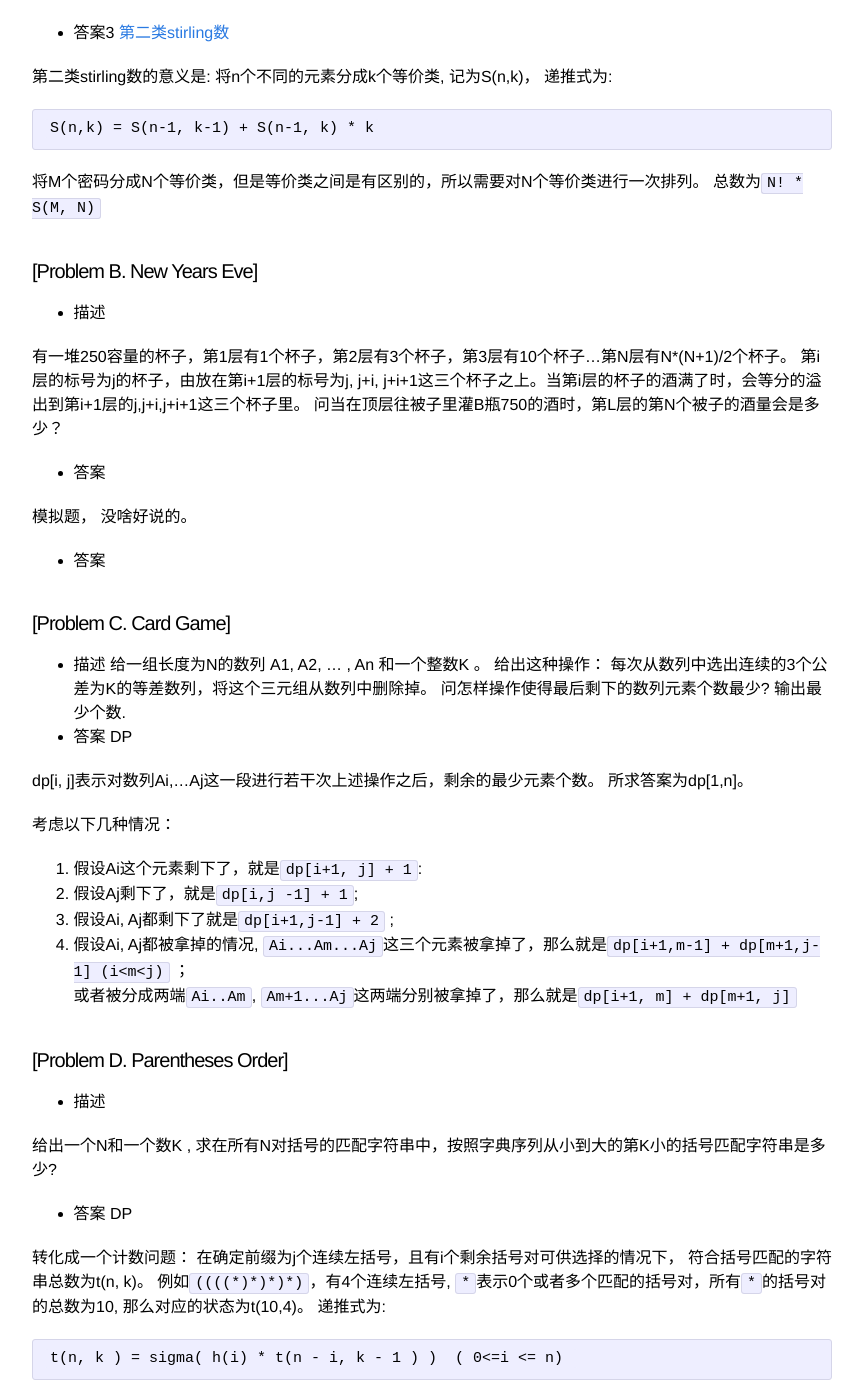
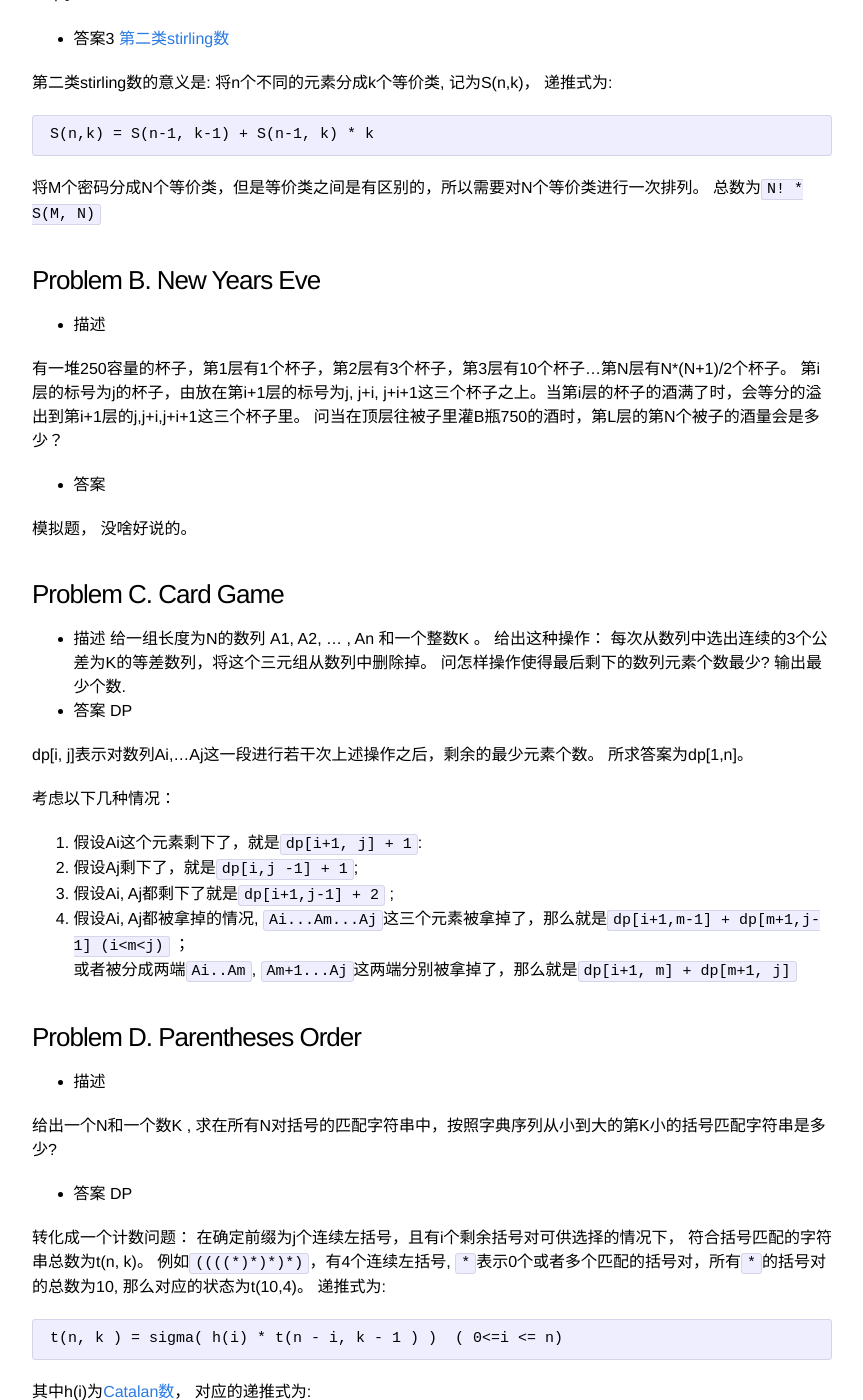
Before and after one commit to SteNicholas/openinx.github.io, a Jekyll site: the page built from _posts/2014-09-16-google-apac-2015-test-round-b.md, in a window 1280 px wide and 1400 px high, scrolled down 873 px. Shown: the whole window, without its empty margins (208-1071 px from the left). Built offline with Jekyll 4.4.1, drawn with Linux system fonts in a browser that asks for light colours; Markdown is read by kramdown in place of the engine named in the settings; comment, search, counter and statistics services are not loaded; some of the changed text lies outside the part shown.

Commit message:
google apac 2015 test

```diff
--- a/_posts/2014-09-16-google-apac-2015-test-round-b.md
+++ b/_posts/2014-09-16-google-apac-2015-test-round-b.md
@@ -8,7 +8,7 @@ tags: [ algorithm ]
 
 昨天做了下Google在线校招笔试，算法一天不做题，水平就擦擦往下掉。
 
-#### [Poblem A. Password Attacker]
+### Poblem A. Password Attacker
 
 * 描述
 
@@ -48,7 +48,7 @@ S(n,k) = S(n-1, k-1) + S(n-1, k) * k
 将M个密码分成N个等价类，但是等价类之间是有区别的，所以需要对N个等价类进行一次排列。 总数为`N! * S(M, N)`
 
 
-#### [Problem B. New Years Eve]
+### Problem B. New Years Eve
 
 * 描述
 
@@ -58,9 +58,7 @@ S(n,k) = S(n-1, k-1) + S(n-1, k) * k
 
 模拟题， 没啥好说的。
 
-* 答案
-
-#### [Problem C. Card Game]
+### Problem C. Card Game
 
 * 描述
 给一组长度为N的数列 A1, A2, ... , An 和一个整数K 。 给出这种操作： 每次从数列中选出连续的3个公差为K的等差数列，将这个三元组从数列中删除掉。 问怎样操作使得最后剩下的数列元素个数最少? 输出最少个数.
@@ -78,7 +76,7 @@ dp[i, j]表示对数列Ai,...Aj这一段进行若干次上述操作之后，剩
    或者被分成两端`Ai..Am`, `Am+1...Aj`这两端分别被拿掉了，那么就是`dp[i+1, m] + dp[m+1, j]`
 
 
-#### [Problem D. Parentheses Order]
+### Problem D. Parentheses Order
 
 * 描述
 
```
